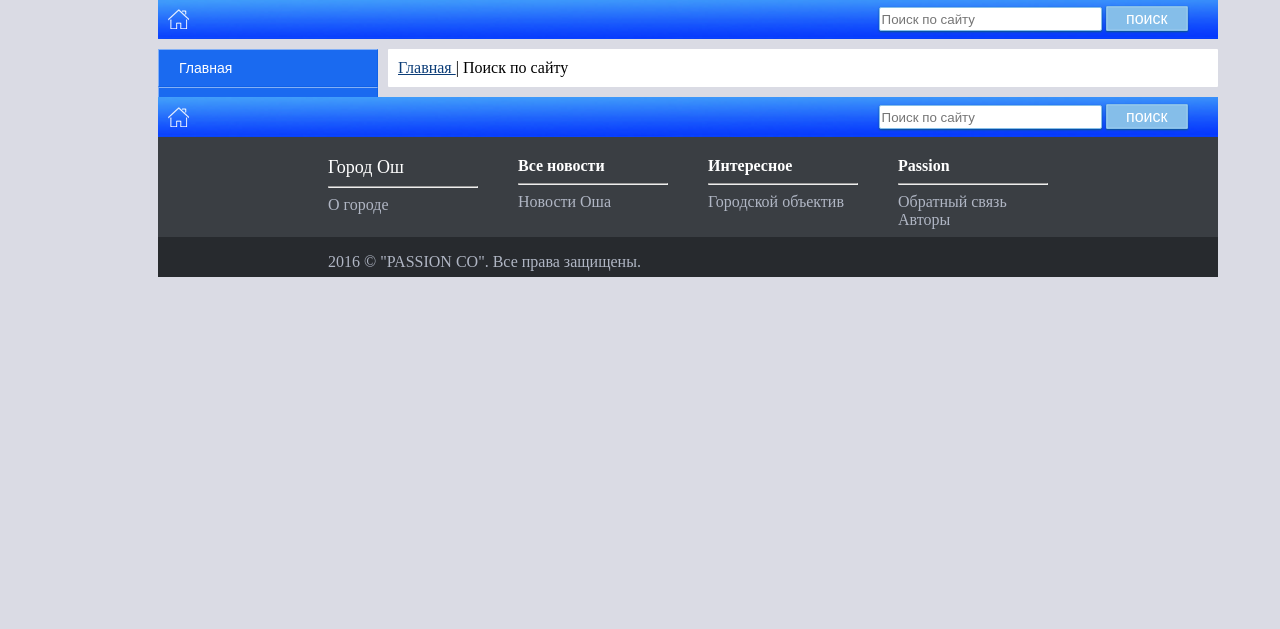
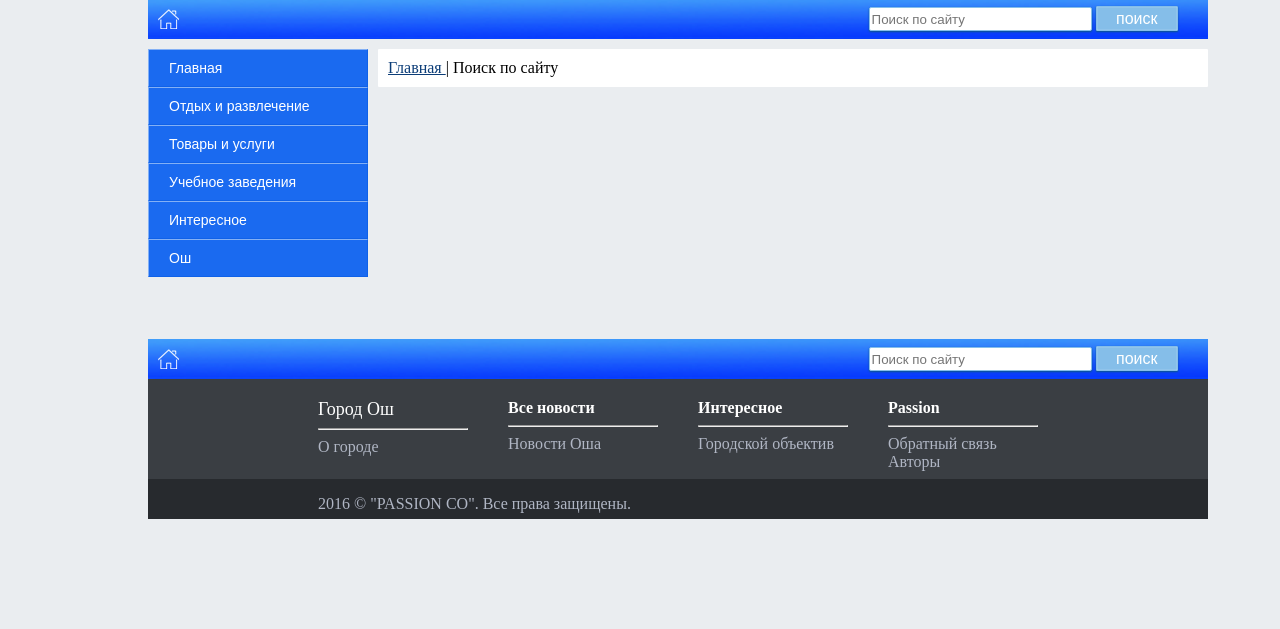
Before and after one commit to zhoodar/welcome_osh, a PHP site: page /search.php in a window 1280 px wide. Shown: the part 171-800 px from the top of the page. Run offline with PHP 8.4, Linux system fonts and the light colour scheme.

Commit message:
style file has modified with a new style

```diff
--- a/style/style.css
+++ b/style/style.css
@@ -1,29 +1,31 @@
 /*
  created by Abdykadyr uulu Zhoodar
  for site welcomeosh.kg
- Copyright 2015
+ Copyright 2015-2016
+ */
 
- */
 .fon
 {
-    background-color: #dadbe4;
+    background-color: #eaedf0;
 }
-.MainFrame /* основной зона сайта*/
+		/* основная зона сайта*/
+.MainFrame
 {
-
 	position: relative;
-  min-height: 100%;
-
+	min-height: 500px;;
+	margin:-10px;
 }
 
 .innerArea{
 	margin: 0px;
 }
-.header                                                            /* Голова сайта*/
+
+        /* Голова сайта*/
+.header
 {
-margin: -10px;
+	margin: 0;
 	height: 170px;
-background: url(../img/Glavn_str1.jpg);
+	background: url(../img/header_Big.png);
 
 }
 .pois
@@ -31,23 +33,23 @@ background: url(../img/Glavn_str1.jpg);
 	 background:url(../img/head.png);
 	 width: 1060px;
 	 height: 40px;
- margin: 10px  150px 10px;
+	 margin: 0px  150px 10px;
 	 position: static;
 }
-
-.Menu                                                    /* меню*/
+  		/* Блок меню*/
+.Menu
 {
  /*border: 2px dotted black;*/
 	 background: #fff;
 	 float: left;
 	 width: 220px;
 	 margin: 0px 10px 20px 150px;
+	 position: relative;
 
 }
+		/* рабочая зона*/
 
-
-
-#workArea                                                /* рабочая зона*/
+#workArea
 {
 	 border: 10px solid #fff;
 	 border-radius: 1px;
@@ -56,6 +58,7 @@ background: url(../img/Glavn_str1.jpg);
 	 /*box-shadow:  5px 5px 10px rgba(0, 0, 0, 0.5);*/
 	 margin: 10px  380px 10px;
 	 float: inherit;
+
 }
 
 #workArea a:link{
@@ -73,8 +76,6 @@ background: url(../img/Glavn_str1.jpg);
 	text-decoration: underline;
 	color: #4284f2;
 }
-
-
 
 
 #kino table {
@@ -155,8 +156,8 @@ float: inherit;
  .slider .nav span.on {
  	background: #1a56c8;
  }
-
-.Footer                                               /* подвал сайта*/
+		   /* подвал меню*/
+.Footer
 {
 	background: #3a3e43;
 	height: 100px;
@@ -175,7 +176,8 @@ left: 150px;
 	text-decoration: underline;
 }
 
-.Footer_bottom                                               /* подвал сайта*/
+			/* подвал сайта*/
+.Footer_bottom
 {
 	background: #272A2E;;
 	height: 40px;
@@ -315,7 +317,7 @@ ul#navmenu-v ul ul li.iehover ul {
 	display: block;
 }
 
-														/* Основной блок Карусeл */
+	/* Основной блок Карусeл  */
 
 #carousel1 {
     width:796px;
@@ -330,7 +332,7 @@ display: block;
 
 
 
-/* Внутренний блок */
+/* Внутренний блок Карусeл  */
 
 #innerCarousel {
     position: static;
@@ -343,7 +345,6 @@ display: block;
     position: static;
 	width: 100%;
     height: 100%;
-
     margin: 25px;
 }
 #galerea{
@@ -363,7 +364,6 @@ display: block;
 .find{
 	height: 25px;
 	padding: 0 15px;
-
 	border: 1px solid #85bee9;
 	border-radius: 1px;
 	box-shadow: inset 0px 0px 1px white, 0px 1px 2px #0c558a;
@@ -385,8 +385,7 @@ display: block;
 
 }
 
-
-}
+		/* Блоки коменттарий*/
 
 .comment {
 	width:600px;
@@ -415,9 +414,7 @@ background-color:#f5faf8;
 	padding:2px 10px 2px 10px;
 	margin-bottom:5px;
 }
-/**
- * 	Форма добавления организации
- */
+	/*	Форма добавления организации */
 .decorated-form{
 	padding: 5px 10px 10px 10px;
 }
@@ -445,9 +442,6 @@ margin-bottom:5px;
 	font-size: 16px;
 	color: #2a2f35;
 }
-
-
-
 
 .decorated-form label.field input, .decorated-form label.field textarea, .decorated-form label.field select{
 	display: block;
@@ -518,9 +512,7 @@ margin-bottom:5px;
 	margin-left: 21px;
 }
 
-/**
- * 	Стили кнопок
- */
+		/* 	Стили кнопок */
 
 .orange-button{
 	display: block;
@@ -536,7 +528,6 @@ margin-bottom:5px;
 	font-weight: bold;
 	color: #FFFFFF;
 	text-shadow: -1px -1px 0px #953600;
-
 	cursor: pointer;
 }
 .orange-button:hover{
@@ -554,11 +545,9 @@ margin-bottom:5px;
 	display: block;
 	height: 34px;
 	padding: 0 15px;
-
 	border: 1px solid #cfd4d8;
 	border-radius: 3px;
 	box-shadow: inset 0px 0px 1px white, 0px 1px 2px #a6afb3;
-
 	background: rgb(250,250,250); /* Old browsers */
 	background: -moz-linear-gradient(top,  rgba(250,250,250,1) 0%, rgba(239,241,242,1) 100%); /* FF3.6+ */
 	background: -webkit-gradient(linear, left top, left bottom, color-stop(0%,rgba(250,250,250,1)), color-stop(100%,rgba(239,241,242,1))); /* Chrome,Safari4+ */
@@ -592,15 +581,13 @@ margin-bottom:5px;
 	background: #eaedef;
 }
 
-/**
- * 	Яндекс-карта
- */
+		/* болок карта*/
 #map-shadow, .map-shadow{
 	background: url('img/map-shadow.png') bottom center no-repeat;
 	padding: 20px 0 20px 0;
 }
 #map-container, .map-container{
-	border-radius: 9px;
+	border-radius: 3px;
 	border: 1px solid #cdd2d5;
 	box-shadow: inset 0 1px 1px #FFFFFF;
 	padding: 9px;
@@ -621,10 +608,4 @@ margin-bottom:5px;
 	border-radius: 2px;
 	box-shadow: inset 0px 0px 1px white, 0px 1px 2px #6297d7;
 	background: #528cd3; /* Old browsers */
-	/*text-align: center;
-	font-size: 18px;
-	font-weight: bold;
-	color: #FFFFFF;
-	text-shadow: -1px -1px 0px #953600;
-	cursor: pointer;*/
 }
```
Lines whose indentation alone changed are shown as unchanged.
